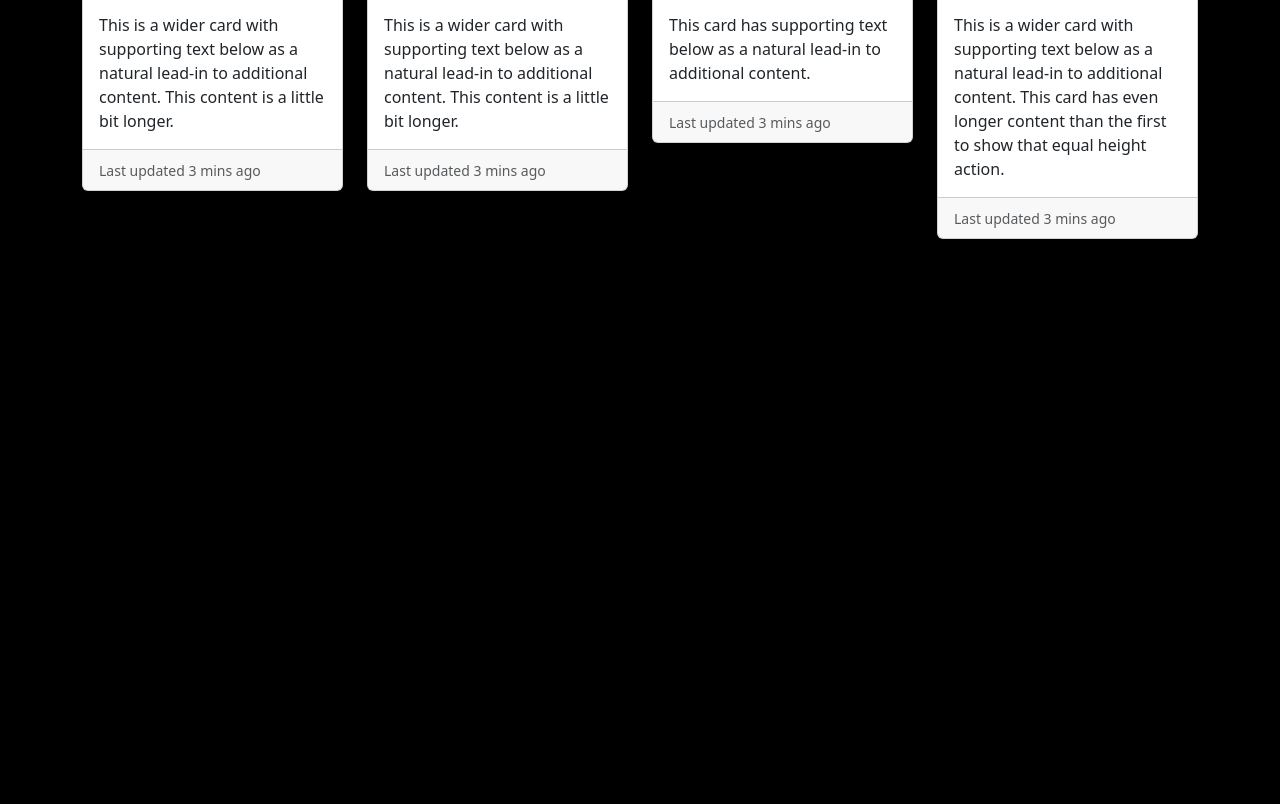
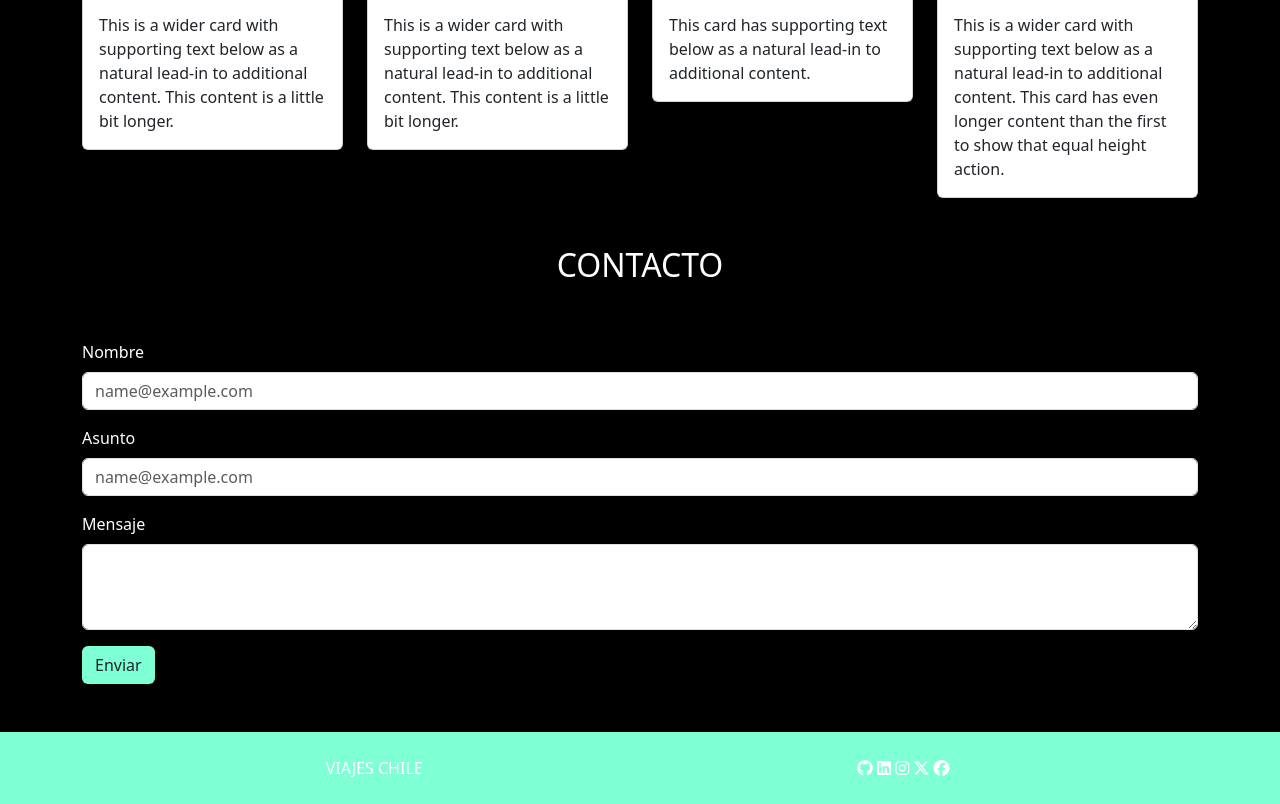
Before and after one commit to blancadevux/viaja, a plain HTML site: page index.html in a window 1280 px wide. Shown: the part 1619-2423 px from the top of the page. Before the commit the page ends 1858 px from the top, so only its background shows below. Drawn offline with nearby package versions, Linux system fonts and the light colour scheme.

Commit message:
formulario

```diff
--- a/index.html
+++ b/index.html
@@ -146,9 +146,6 @@
                         <p class="card-text">This is a wider card with supporting text below as a natural lead-in to
                             additional content. This content is a little bit longer.</p>
                     </div>
-                    <div class="card-footer">
-                        <small class="text-body-secondary">Last updated 3 mins ago</small>
-                    </div>
                 </div>
             </div>
             <div class="col">
@@ -158,9 +155,6 @@
                         <p class="card-text">This is a wider card with supporting text below as a natural lead-in to
                             additional content. This content is a little bit longer.</p>
                     </div>
-                    <div class="card-footer">
-                        <small class="text-body-secondary">Last updated 3 mins ago</small>
-                    </div>
                 </div>
             </div>
             <div class="col">
@@ -169,9 +163,6 @@
                     <div class="card-body">
                         <p class="card-text">This card has supporting text below as a natural lead-in to additional
                             content.</p>
-                    </div>
-                    <div class="card-footer">
-                        <small class="text-body-secondary">Last updated 3 mins ago</small>
                     </div>
                 </div>
             </div>
@@ -183,18 +174,53 @@
                             additional content. This card has even longer content than the first to show that equal
                             height action.</p>
                     </div>
-                    <div class="card-footer">
-                        <small class="text-body-secondary">Last updated 3 mins ago</small>
-                    </div>
                 </div>
             </div>
         </div>
+
+        <div class="row text-center my-5">
+            <div class="col-12">
+                <h2 style="font-size: 1.1; text-transform: uppercase;">Contacto</h2>
+            </div>
+        </div>
+        <form>
+            <div class="mb-3">
+                <label for="exampleFormControlInput1" class="form-label">Nombre</label>
+                <input type="email" class="form-control" id="exampleFormControlInput1" placeholder="name@example.com">
+            </div>
+            <div class="mb-3">
+                <label for="exampleFormControlInput1" class="form-label">Asunto</label>
+                <input type="email" class="form-control" id="exampleFormControlInput1" placeholder="name@example.com">
+            </div>
+            <div class="mb-3">
+                <label for="exampleFormControlTextarea1" class="form-label">Mensaje</label>
+                <textarea class="form-control" id="exampleFormControlTextarea1" rows="3"></textarea>
+            </div>
+            <button class="btn" style="background-color: aquamarine;">Enviar</button>
+        </form>
+</div>
+
+<footer class="container-fluid mt-5 text-bg-dark">
+    <div class="row  p-4" style="background-color: aquamarine;">
+        <div class="col text-end">VIAJES CHILE</div>
+        <div class="col">&nbsp;</div>
+        <div class="col">
+            <i class="fa-brands fa-github"></i>
+            <i class="fa-brands fa-linkedin"></i>
+            <i class="fa-brands fa-instagram"></i>
+            <i class="fa-brands fa-x-twitter"></i>
+            <i class="fa-brands fa-facebook"></i>
+        </div>
+    </div>
+</footer>
+
         <script src="https://cdn.jsdelivr.net/npm/@popperjs/core@2.11.8/dist/umd/popper.min.js"
             integrity="sha384-I7E8VVD/ismYTF4hNIPjVp/Zjvgyol6VFvRkX/vR+Vc4jQkC+hVqc2pM8ODewa9r"
             crossorigin="anonymous"></script>
         <script src="https://cdn.jsdelivr.net/npm/bootstrap@5.3.3/dist/js/bootstrap.min.js"
             integrity="sha384-0pUGZvbkm6XF6gxjEnlmuGrJXVbNuzT9qBBavbLwCsOGabYfZo0T0to5eqruptLy"
             crossorigin="anonymous"></script>
+
 </body>
 
 </html>
```
